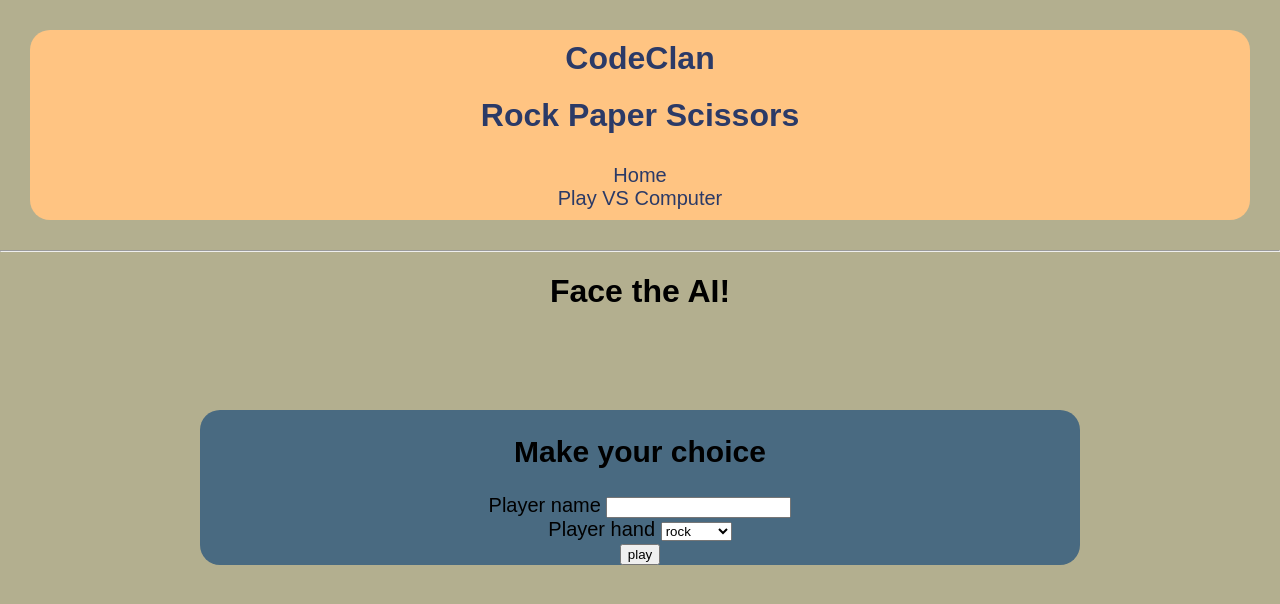
After one commit to rogertmalg/RPS_homework, a Flask app: page /play in a window 1280 px wide. The commit adds this page. Shown: the top 604 px of the page. Run offline with Flask 2, Linux system fonts and the light colour scheme; parts of the project's set-up code (start-up, migrations or seed data) failed here and were passed over.

Commit message:
adds new /play route and form

```diff
--- a/controllers/controller.py
+++ b/controllers/controller.py
@@ -1,7 +1,8 @@
-from flask import render_template #might need request, redirect
+from flask import render_template, request, redirect
 from app import app
 from models.game import *
 from models.player import *
+import random
 
 @app.route('/')
 def home():
@@ -15,3 +16,12 @@ def result(player_1_hand, player_2_hand):
     result = game_object.play_game(player_1, player_2)
 
     return render_template('result.html', player_1 = player_1, player_2 = player_2, winner = result)
+
+@app.route('/play')
+def play():
+    return render_template('play.html')
+
+
+    # player_name = request.form['name']
+    # player_hand = request.form['hand']
+    # player_1 = Player(player_name, player_hand)
--- a/static/CSS/style.css
+++ b/static/CSS/style.css
@@ -26,6 +26,7 @@ nav {
     display: flex;
     /* align-self: center; */
     text-align: center;
+    font-size: 20px;
 
 }
 
@@ -73,3 +74,15 @@ h1 {
     border-radius: 20px;
     text-align: center;
     font-size: 20px;
+}
+
+.play {
+    display: flex;
+    flex-direction: column;
+    flex-wrap: wrap;
+    background-color: #496a81;
+    margin: 100px 200px;
+    border-radius: 20px;
+    text-align: center;
+    font-size: 20px;
+}
--- a/templates/base.html
+++ b/templates/base.html
@@ -14,7 +14,7 @@
             <nav>
                 <ul>
                     <li><a href="/">Home</a></li>
-                    <li><a href="/computer">Play VS Computer</a></li>
+                    <li><a href="/play">Play VS Computer</a></li>
                 </ul>
             </nav>
     </header>
--- /dev/null
+++ b/templates/play.html
@@ -0,0 +1,28 @@
+{% extends "base.html" %}
+
+{% block content %}
+
+<h1>Face the AI!</h1>
+
+<div class = "play">
+    <h2>Make your choice</h2>
+
+    <form action="/events" method="post">
+        <label for="name">Player name</label>
+        <input type="text" name="name" id="name">
+        <br>
+
+        <label for="hand">Player hand</label>
+        <select name="hand" id="hand">
+            <option value="rock">rock</option>
+            <option value="paper">paper</option>
+            <option value="scissors">scissors</option>
+        </select>
+        <br>
+
+        <input type="submit" value="play">
+
+      </form>
+</div>
+
+{% endblock %}
```
